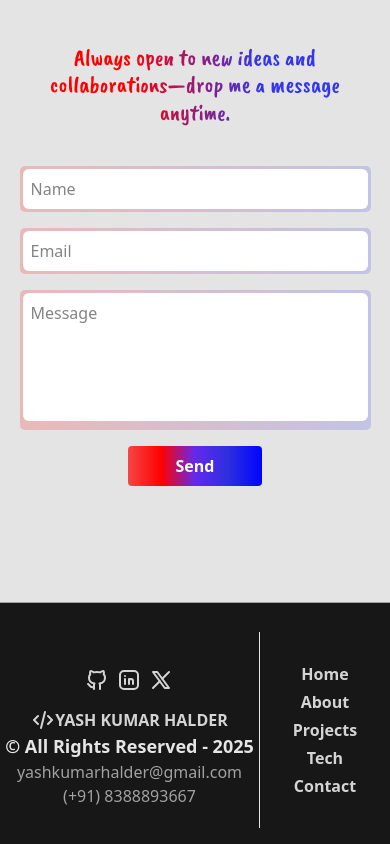
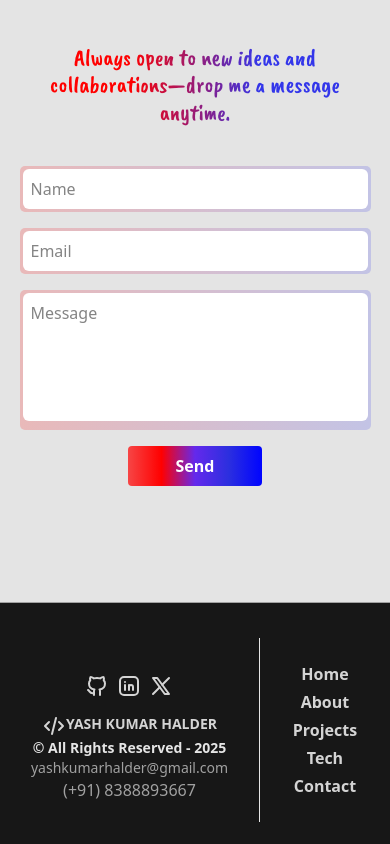
Before and after one commit to Yash-kumar-Halder/YashKumarHalder, a Next.js app: page / in a window 390 px wide. Shown: the part 5379-6223 px from the top of the page. Built offline with nearby package versions, Linux system fonts and the light colour scheme; no server answers; a web font is replaced by a local one.

Commit message:
feat(UI): Update footer UI - Responsive for mobile devicess

```diff
--- a/src/components/MyComponent/footer.tsx
+++ b/src/components/MyComponent/footer.tsx
@@ -93,12 +93,12 @@ const Footer = () => {
             <path d="M17 8l4 4l-4 4" />
             <path d="M14 4l-4 16" />
           </svg>
-          <h1>YASH KUMAR HALDER</h1>
+          <h1 className="text-sm md:text-base" >YASH KUMAR HALDER</h1>
         </div>
-        <p className="text-neutral-200 text-lg font-semibold">
+        <p className="text-neutral-200 font-semibold text-sm md:text-base">
           &#xA9; All Rights Reserved - 2025
         </p>
-        <p className="text-neutral-400" >yashkumarhalder@gmail.com</p>
+        <p className="text-neutral-400 text-sm sm:text-base" >yashkumarhalder@gmail.com</p>
         <p className="text-neutral-400" >(+91) 8388893667</p>
       </div>
       <div className="flex flex-col items-center justify-center w-1/3 md:w-full gap-1 text-neutral-300 font-semibold ">
```
